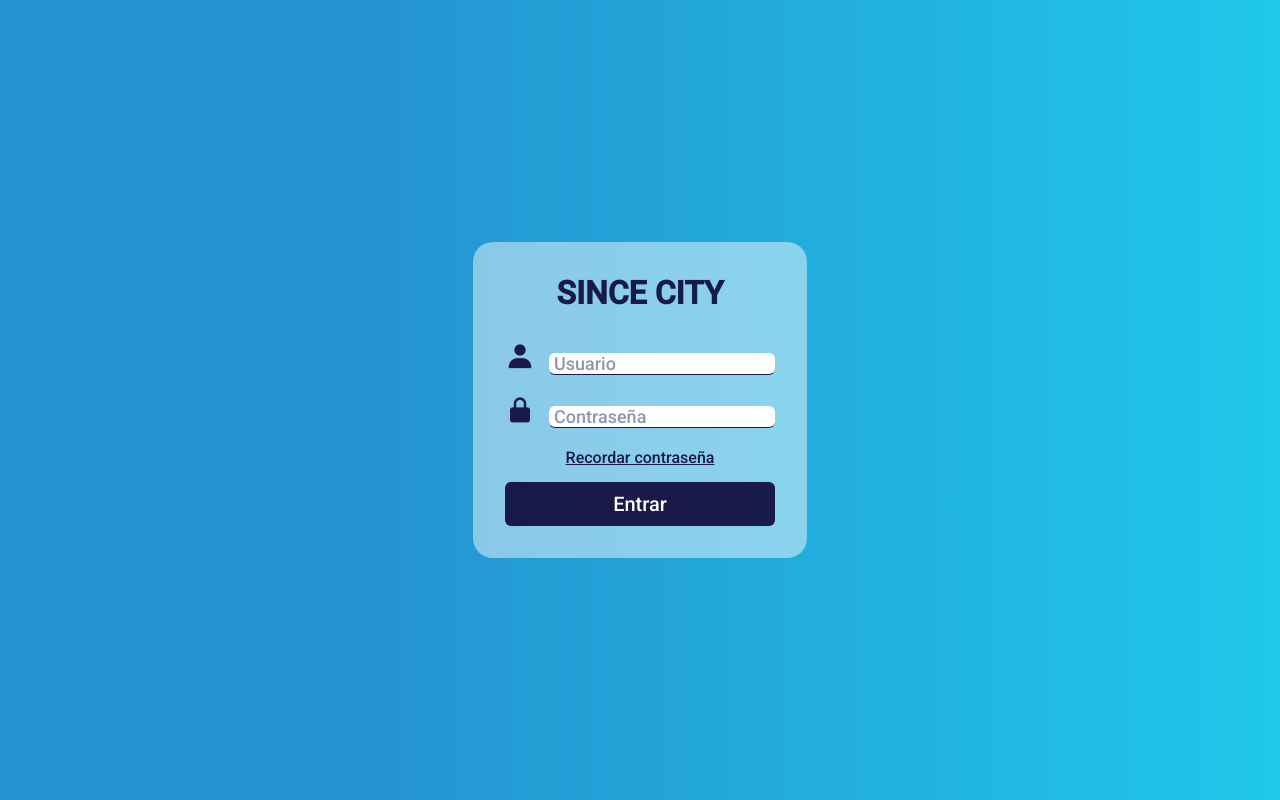
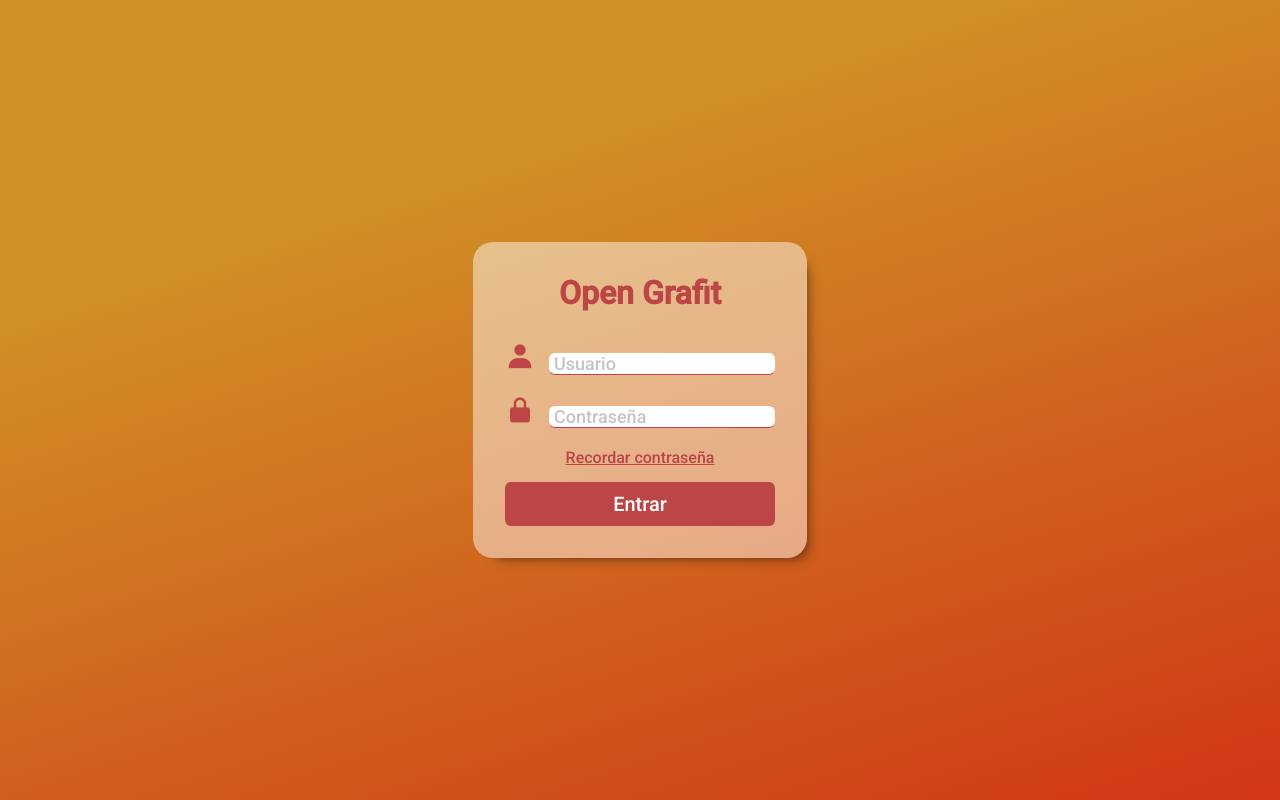
Before and after one commit to JonasGomezM/LoginPractica, a plain HTML site: page login/index.html in a window 1280 px wide. Drawn offline with nearby package versions, Linux system fonts and the light colour scheme.

Commit message:
Actualizacion de colores loguin y anexado de envio de login a JSON

```diff
--- a/login/index.html
+++ b/login/index.html
@@ -2,18 +2,19 @@
 <html lang="es">
 
 <head>
+    <link rel="shortcut icon" href="favicon.png" type="image/x-icon">
     <meta charset="UTF-8">
     <meta http-equiv="X-UA-Compatible" content="IE=edge">
     <meta name="viewport" content="width=device-width, initial-scale=1.0">
     <link rel="stylesheet" href="style.css">
     <!-- Boxicons CSS -->
     <link href='https://unpkg.com/boxicons@2.1.4/css/boxicons.min.css' rel='stylesheet'>
-    <title>Document</title>
+    <title>Open Grafit</title>
 </head>
 
 <body>
     <form action="">
-        <h1 class="title">SINCE CITY</h1>
+        <h1 class="title">Open Grafit</h1>
         <label for="">
             <i class='bx bxs-user'></i>
             <input type="text" id="username" placeholder="Usuario">
@@ -25,6 +26,8 @@
         <a href="#" class="link">Recordar contraseña</a>
         <button id="button">Entrar</button>
     </form>
+
+    <script src="main.js"></script>
 </body>
 
 </html>
--- /dev/null
+++ b/login/main.js
@@ -0,0 +1,12 @@
+const username = document.getElementById('username')
+const password = document.getElementById('password')
+const button = document.getElementById('button')
+
+button.addEventListener('click', (e) => {
+    e.preventDefault()
+    const data ={
+        username:username.value,
+        password: password.value
+    }
+    console.log(data)
+})
--- a/login/style.css
+++ b/login/style.css
@@ -1,4 +1,9 @@
 @import url('https://fonts.googleapis.com/css2?family=Roboto:wght@100;300;500&display=swap');
+:root {
+    --main-bg-color: rgb(189, 69, 69);
+    --hover-bg-color: rgb(255, 174, 0);
+    --input-bg-color: rgb(196, 196, 196);
+  }
 
 *{
     margin: 0;
@@ -12,7 +17,8 @@ body{
     align-items: center; /*Centrar Vertical*/
     justify-content: center; /*Centrar horizontalmente*/
     min-height: 100vh; /*Esto es para que se adapte al tamaño de la pantalla*/
-    background: linear-gradient(90deg, rgba(37,146,208,1) 27%, rgba(32,200,234,1) 100%);
+    background: rgb(208,143,37);
+    background: linear-gradient(162deg, rgba(208,143,37,1) 27%, rgba(209,54,23,1) 100%);
 }
 
 form{
@@ -22,10 +28,11 @@ form{
     border-radius: 20px;
     text-align: center;
     padding: 2rem;
+    box-shadow: 10px 10px 13px -11px rgba(0,0,0,0.64);
 }
 
 form .title{
-    color: rgb(24, 27, 71);
+    color: var(--main-bg-color);
     font-size: 1,5em;
     font-weight: 800;
     margin-bottom: 30px;
@@ -36,31 +43,31 @@ form label{
 }
 
 form label .bx{
-    color: rgb(24, 27, 71);
+    color: var(--main-bg-color);
     font-size: 30px;
     margin-right: 10px;
 }
 
 form label .bx:hover{
-    color: rgb(6, 79, 175);
+    color: var(--hover-bg-color);
 }
 
 form label input{
     outline: none;
     border: none;
-    color: rgb(24, 27, 71);
-    border-bottom: rgb(24, 27, 71) 1px solid;
+    color: var(--main-bg-color);
+    border-bottom: var(--main-bg-color) 1px solid;
     border-radius: 6px;
     padding: 0 5px;
     font-size: 18px;
 }
 
 form label input::placeholder{
-    color: rgba(49, 52, 100, 0.527);
+    color: var(--input-bg-color);
 }
 
 form .link{
-    color: rgb(24, 27, 71);
+    color: var(--main-bg-color);
     margin-bottom: 15px;
 }
 
@@ -68,12 +75,12 @@ form button{
     color: white;
     font-size: 20px;
     border: none;
-    background-color: rgb(24, 27, 71);
+    background-color: var(--main-bg-color);
     padding: 10px 15px;
     cursor: pointer;
     border-radius: 6px;
 }
 
 form button:hover{
-    background-color: rgb(6, 79, 175);
+    background-color: var(--hover-bg-color);
 }
```
Also changed, not shown: login/favicon.ico (added), login/favicon.png (added).
